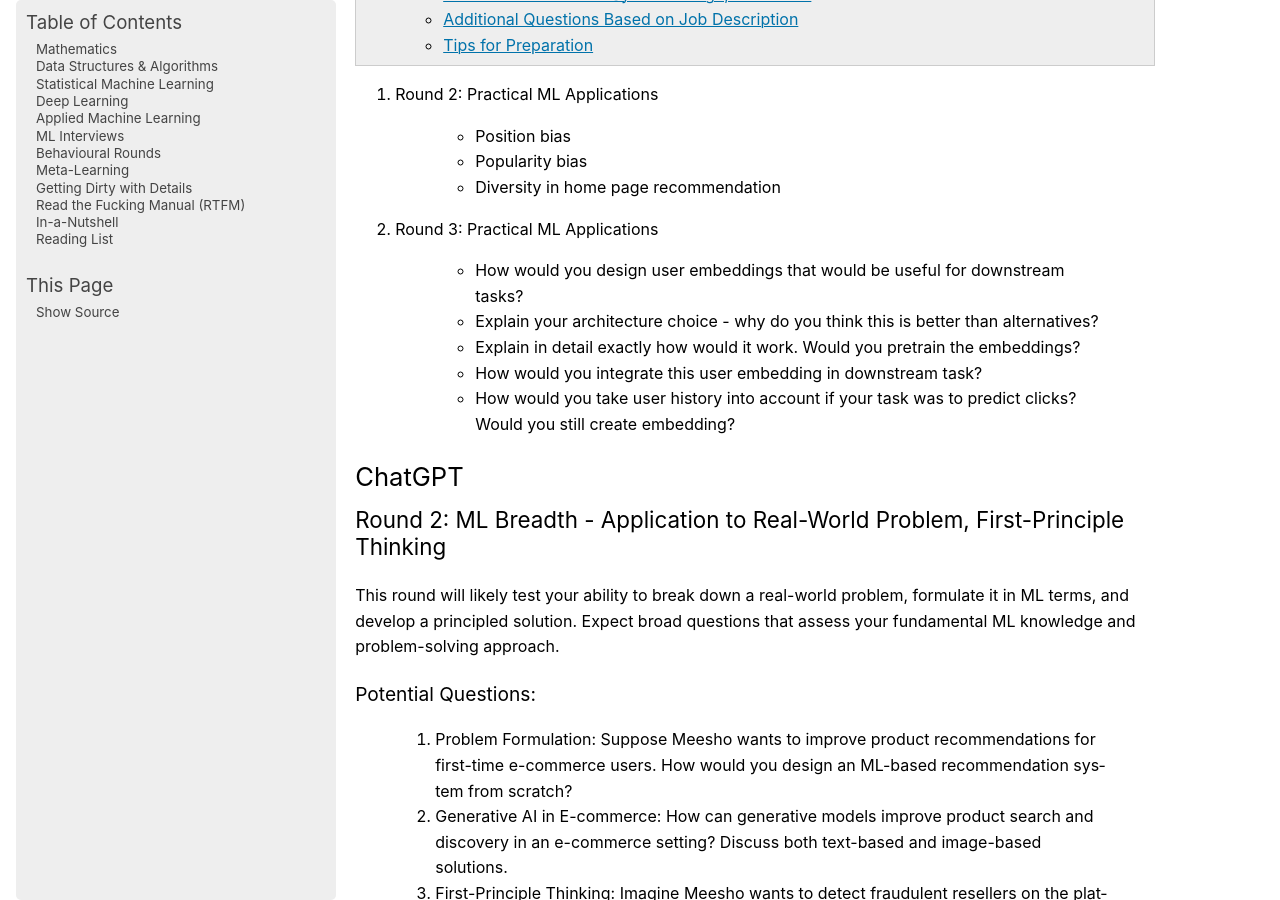
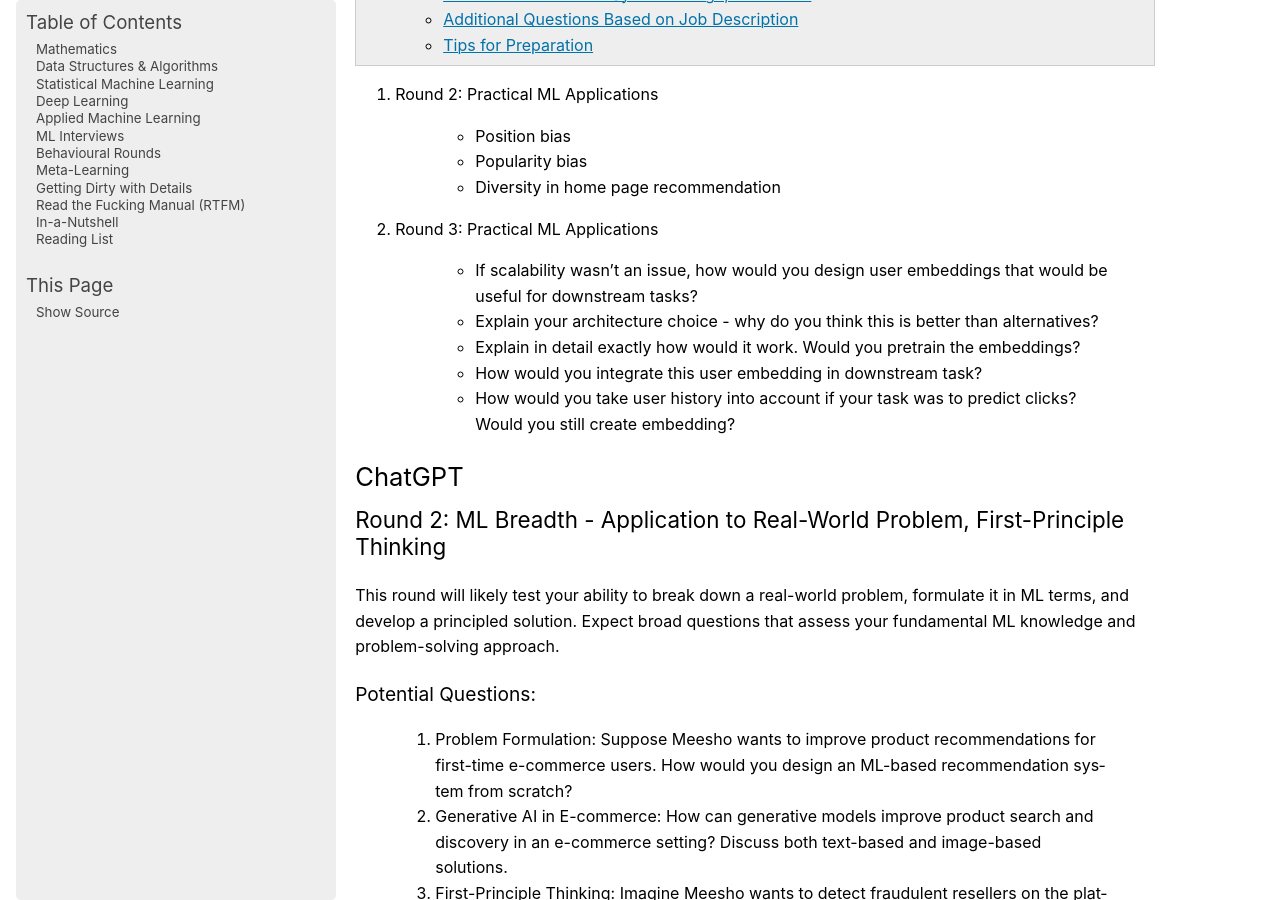
Before and after one commit to uselesstechjunks/leetcode, a Sphinx documentation site: the page built from docs/source/interviews/company/meesho.rst, in a window 1280 px wide and 900 px high, scrolled down 455 px. Built offline with Sphinx 7.4.7, drawn with Linux system fonts in a browser that asks for light colours; pages that are not in the unit, such as notebooks, are missing from menus.

Commit message:
Update meesho.rst

```diff
--- a/docs/source/interviews/company/meesho.rst
+++ b/docs/source/interviews/company/meesho.rst
@@ -13,7 +13,7 @@ Meesho
 	- Diversity in home page recommendation
 #. Round 3: Practical ML Applications
 
-	- How would you design user embeddings that would be useful for downstream tasks?
+	- If scalability wasn't an issue, how would you design user embeddings that would be useful for downstream tasks?
 	- Explain your architecture choice - why do you think this is better than alternatives?
 	- Explain in detail exactly how would it work. Would you pretrain the embeddings?
 	- How would you integrate this user embedding in downstream task?
```
